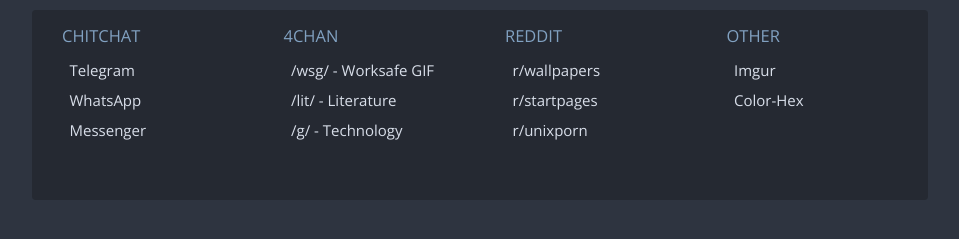
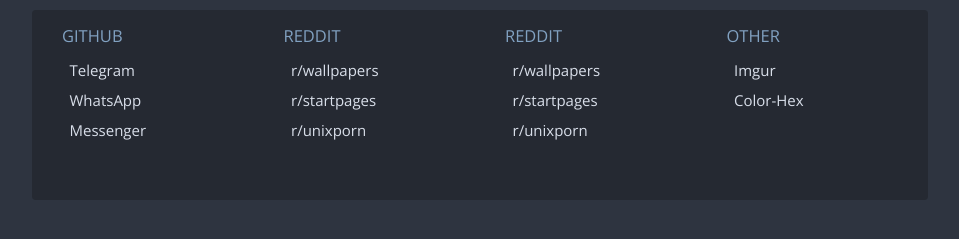
Before and after one commit to L4Xi/L4Xi.github.io, a plain HTML site: page index.html in a window 1280 px wide. Shown: the part 299-538 px from the top of the page, without its empty margins (160-1119 px from the left). Drawn offline with nearby package versions, Linux system fonts and the light colour scheme.

Commit message:
Update index.html

```diff
--- a/index.html
+++ b/index.html
@@ -130,16 +130,16 @@
       <!--<h3>> Bookmarks</h3>-->
       <div id="links-loop">
         <div class="links-item">
-          <h4>Chitchat</h4>
+          <h4>GitHub</h4>
           <a id="link" href="https://telegram.com/">Telegram</a>
           <a id="link" href="https://www.whatsapp.com/">WhatsApp</a>
           <a id="link" href="https://www.messenger.com/">Messenger</a>
         </div>
         <div class="links-item">
-          <h4>4chan</h4>
-          <a id="link" href="https://boards.4channel.org/wsg/">/wsg/ - Worksafe GIF</a>
-          <a id="link" href="https://boards.4channel.org/lit/">/lit/ - Literature</a>
-          <a id="link" href="https://boards.4channel.org/g/">/g/ - Technology</a>
+          <h4>Reddit</h4>
+          <a id="link" href="https://www.reddit.com/r/wallpapers">r/wallpapers</a>
+          <a id="link" href="https://www.reddit.com/r/startpages">r/startpages</a>
+          <a id="link" href="https://www.reddit.com/r/unixporn">r/unixporn</a>
         </div>
         <div class="links-item">
           <h4>Reddit</h4>
```
